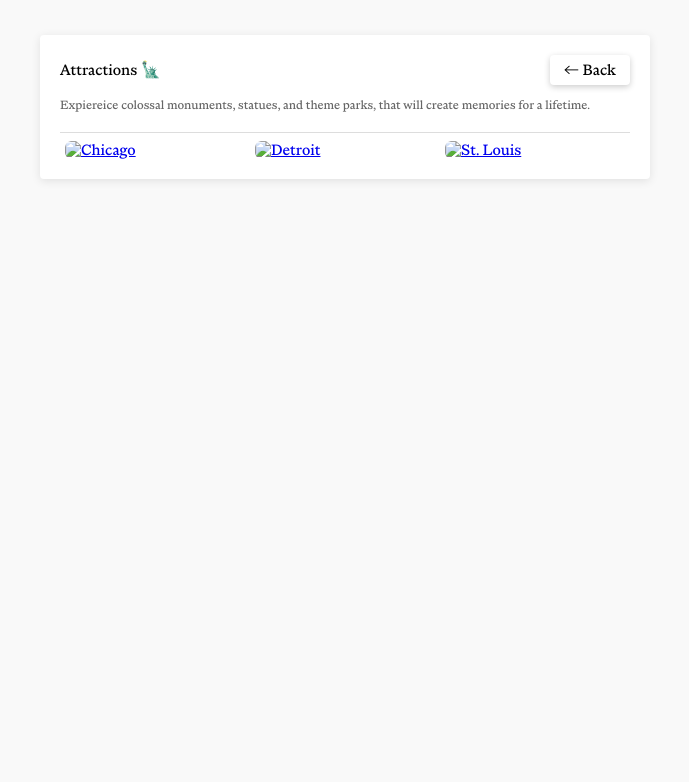
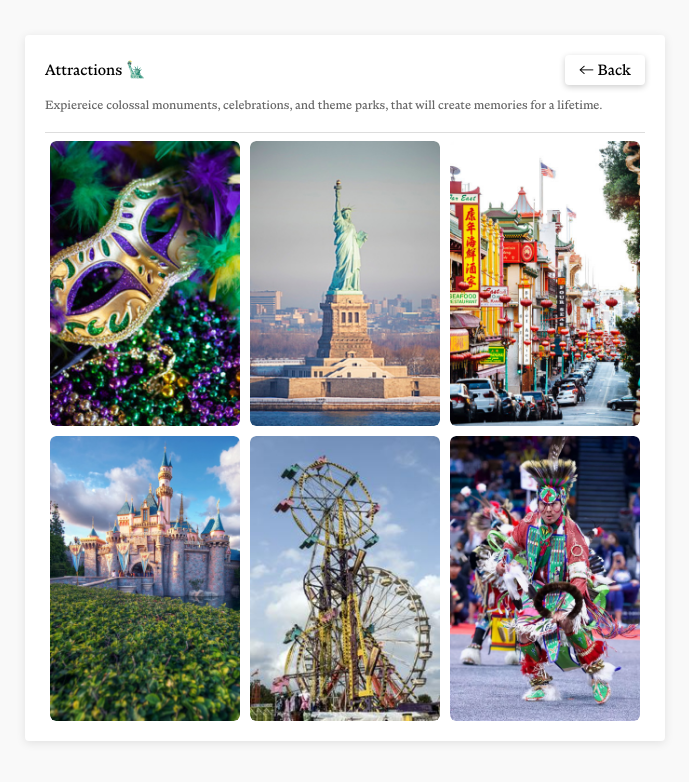
Before and after one commit to sbasepa/aphug, a plain HTML site: page pages/attractions.html in a window 1280 px wide. Shown: the part 140-922 px from the top of the page, without its empty margins (295-984 px from the left). Before the commit the page ends 800 px from the top, so only its background shows below. Drawn offline with nearby package versions, Linux system fonts and the light colour scheme.

Commit message:
Finished attractions image

```diff
--- a/pages/attractions.html
+++ b/pages/attractions.html
@@ -223,29 +223,47 @@
           <a href="/main.html" class="home-button"><- Back</a>
         </div>
         <div>
-          <p class="bio">Expiereice colossal monuments, statues, and theme parks, that will create memories for a lifetime.</p>
+          <p class="bio">Expiereice colossal monuments, celebrations, and theme parks, that will create memories for a lifetime.</p>
         </div>
         <hr>
       </div>
       <div class="lists-container">
         <div class="list-column">
-          <a href="javascript:void(0);" class="image-link" onclick="openPopup('Explore Chicago', 'chicago.md')">
-            <img src="Untitled.jpg" alt="Chicago">
-            <div class="overlay-text">View Details</div>
+          <a href="javascript:void(0);" class="image-link" onclick="openPopup('Expiereice Mardi Gras', 'attractions/mardi_gras.md')">
+            <img src="/pages/attractions/mardi_gras_cover.jpg" alt="Mardi Gras">
+            <div class="overlay-text">Mardi Gras, New Orleans</div>
           </a>
         </div>
 
         <div class="list-column">
-          <a href="javascript:void(0);" class="image-link" onclick="openPopup('Explore Detroit', 'detroit.md')">
-            <img src="Untitled.jpg" alt="Detroit">
-            <div class="overlay-text">View Details</div>
+          <a href="javascript:void(0);" class="image-link" onclick="openPopup('See The Statue Of Liberty', 'attractions/statue_liberty.md')">
+            <img src="/pages/attractions/statue_liberty_cover.jpg" alt="Statue Of Liberty">
+            <div class="overlay-text">Statue Of Liberty, New York</div>
           </a>
         </div>
 
         <div class="list-column">
-          <a href="javascript:void(0);" class="image-link" onclick="openPopup('Explore St. Louis', 'ex.md')">
-            <img src="Untitled.jpg" alt="St. Louis">
-            <div class="overlay-text">View Details</div>
+          <a href="javascript:void(0);" class="image-link" onclick="openPopup('Visit An Ethnic Enclave', 'attractions/ethnic_enclave.md')">
+            <img src="/pages/attractions/ethnic_enclave_cover.jpg" alt="Ethnic Enclave">
+            <div class="overlay-text">Ethnic Enclaves</div>
+          </a>
+        </div>
+        <div class="list-column">
+          <a href="javascript:void(0);" class="image-link" onclick="openPopup('Visit Disneyland', 'attractions/disneyland.md')">
+            <img src="/pages/attractions/disneyland_cover.jpg" alt="Disneyland">
+            <div class="overlay-text">Disneyland, California</div>
+          </a>
+        </div>
+        <div class="list-column">
+          <a href="javascript:void(0);" class="image-link" onclick="openPopup('Visit A State Fair', 'attractions/state_fair.md')">
+            <img src="/pages/attractions/state_fair_cover.jpg" alt="State Fair">
+            <div class="overlay-text">State Fairs</div>
+          </a>
+        </div>
+        <div class="list-column">
+          <a href="javascript:void(0);" class="image-link" onclick="openPopup('Visit An Indiginous Event', 'attractions/indiginous.md')">
+            <img src="/pages/attractions/indiginous_cover.jpg" alt="Indiginous Event">
+            <div class="overlay-text">Indiginous Events</div>
           </a>
         </div>
       </div>
```
Also changed, not shown: pages/attractions/disneyland_cover.jpg (added), pages/attractions/ethnic_enclave_cover.jpg (added), pages/attractions/indiginous_cover.jpg (added), pages/attractions/mardi_gras_cover.jpg (added), pages/attractions/state_fair_cover.jpg (added), pages/attractions/statue_liberty_cover.jpg (added), 6 other files.
